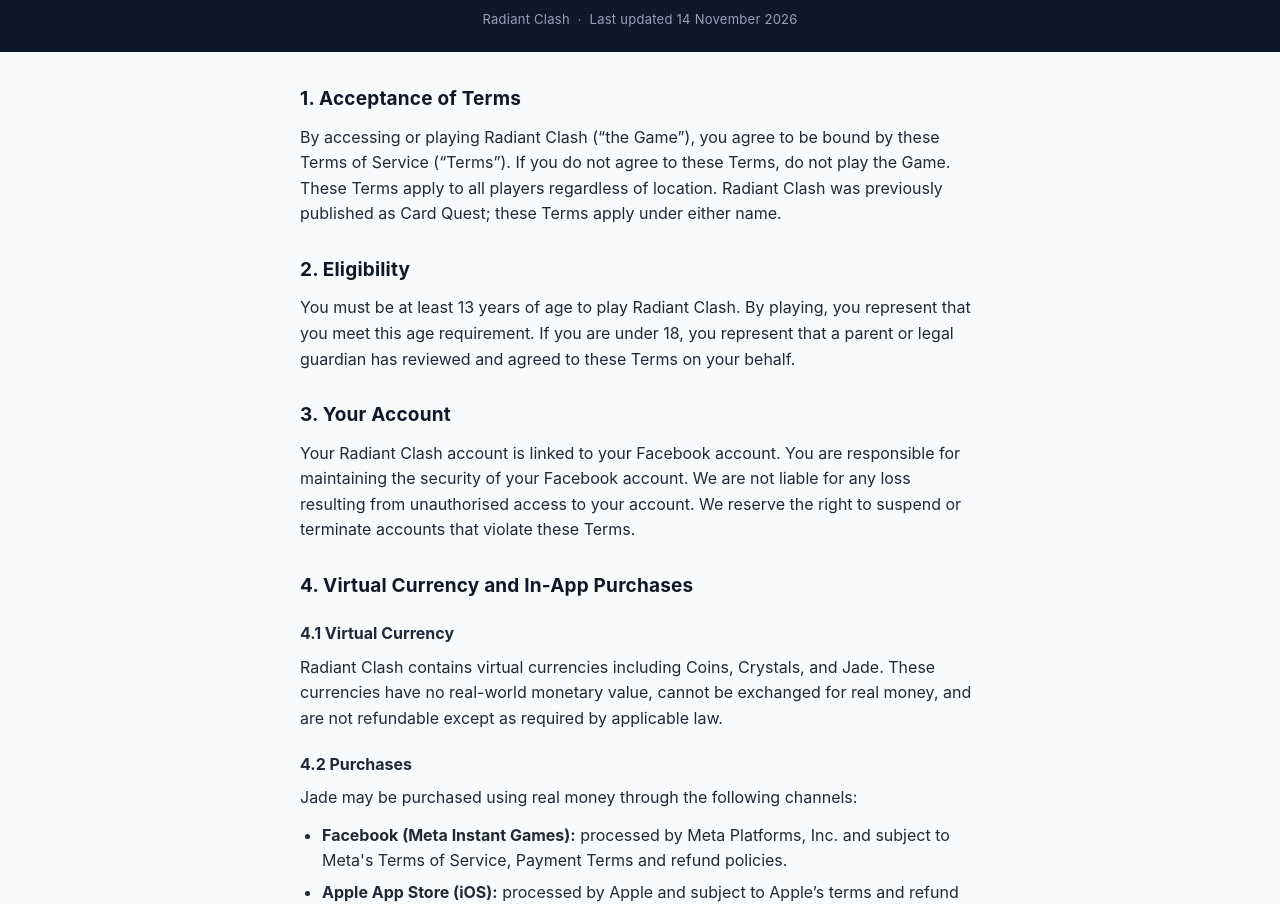
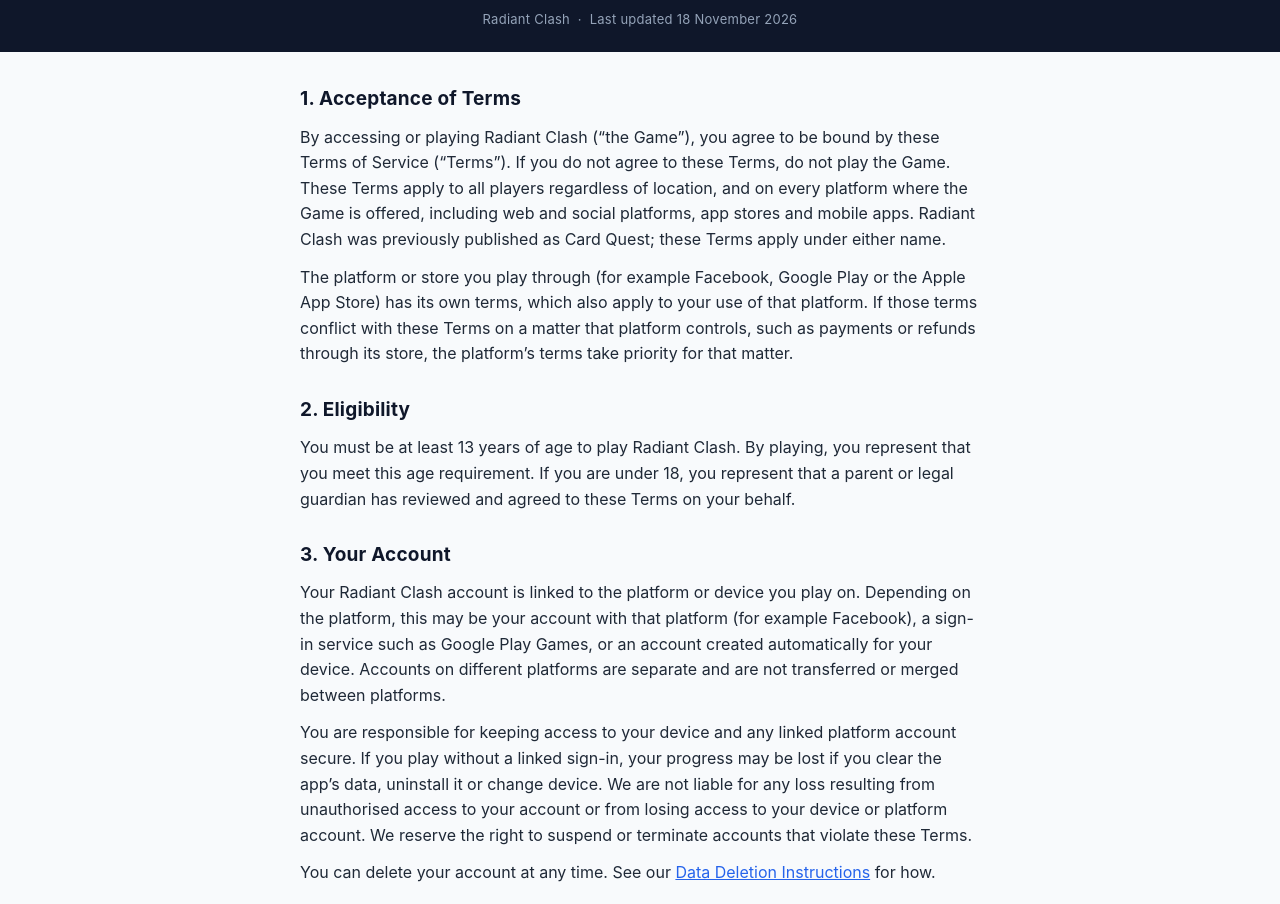
Before and after one commit to CardQuest/JGS-Website, a plain HTML site: page terms-of-service.html in a window 1280 px wide. Shown: the part 63-967 px from the top of the page. Drawn offline with Linux system fonts and the light colour scheme.

Commit message:
Make the Terms of Service platform-neutral
Accounts were described as Facebook-only. Describe them as linked to
whichever platform or device the player uses (platform account, Play
Games, or an automatic device account), note that accounts are
separate per platform, link the data deletion page, and say platform
store terms govern purchases and refunds on that platform.

Co-Authored-By: Claude Opus 5.5 <noreply@anthropic.com>

```diff
--- a/terms-of-service.html
+++ b/terms-of-service.html
@@ -126,7 +126,7 @@
   <body>
     <header>
       <h1>Terms of Service</h1>
-      <p class="meta">Radiant Clash &nbsp;·&nbsp; Last updated 14 November 2026</p>
+      <p class="meta">Radiant Clash &nbsp;·&nbsp; Last updated 18 November 2026</p>
     </header>
     <main>
       <h2>1. Acceptance of Terms</h2>
@@ -134,8 +134,17 @@
         By accessing or playing Radiant Clash (&ldquo;the Game&rdquo;), you agree
         to be bound by these Terms of Service (&ldquo;Terms&rdquo;). If you do
         not agree to these Terms, do not play the Game. These Terms apply to all
-        players regardless of location. Radiant Clash was previously published
-        as Card Quest; these Terms apply under either name.
+        players regardless of location, and on every platform where the Game is
+        offered, including web and social platforms, app stores and mobile
+        apps. Radiant Clash was previously published as Card Quest; these Terms
+        apply under either name.
+      </p>
+      <p>
+        The platform or store you play through (for example Facebook, Google
+        Play or the Apple App Store) has its own terms, which also apply to
+        your use of that platform. If those terms conflict with these Terms on
+        a matter that platform controls, such as payments or refunds through
+        its store, the platform&rsquo;s terms take priority for that matter.
       </p>
 
       <h2>2. Eligibility</h2>
@@ -148,11 +157,25 @@
 
       <h2>3. Your Account</h2>
       <p>
-        Your Radiant Clash account is linked to your Facebook account. You are
-        responsible for maintaining the security of your Facebook account. We
-        are not liable for any loss resulting from unauthorised access to your
-        account. We reserve the right to suspend or terminate accounts that
-        violate these Terms.
+        Your Radiant Clash account is linked to the platform or device you play
+        on. Depending on the platform, this may be your account with that
+        platform (for example Facebook), a sign-in service such as Google Play
+        Games, or an account created automatically for your device. Accounts on
+        different platforms are separate and are not transferred or merged
+        between platforms.
+      </p>
+      <p>
+        You are responsible for keeping access to your device and any linked
+        platform account secure. If you play without a linked sign-in, your
+        progress may be lost if you clear the app&rsquo;s data, uninstall it or
+        change device. We are not liable for any loss resulting from
+        unauthorised access to your account or from losing access to your
+        device or platform account. We reserve the right to suspend or
+        terminate accounts that violate these Terms.
+      </p>
+      <p>
+        You can delete your account at any time. See our
+        <a href="data-deletion.html">Data Deletion Instructions</a> for how.
       </p>
 
       <h2>4. Virtual Currency and In-App Purchases</h2>
@@ -167,7 +190,11 @@
 
       <h3>4.2 Purchases</h3>
       <p>
-        Jade may be purchased using real money through the following channels:
+        Where purchases are offered, Jade may be purchased using real money
+        through the payment system of the platform or store you play on.
+        Purchases are processed by that platform, not by us, and are subject to
+        its terms and refund policies. Depending on where you play, these may
+        include:
       </p>
       <ul>
         <li>
@@ -203,7 +230,7 @@
         All purchases of virtual currency are final and non-refundable, except
         where required by applicable consumer law in your jurisdiction. If you
         believe a purchase was made in error, please contact the platform
-        you purchased through (Meta, Apple or Google),
+        you purchased through (for example Meta, Apple or Google),
         or email us at <b>support.cardquest@gmail.com</b> and we will help you resolve it.
       </p>
 
```
